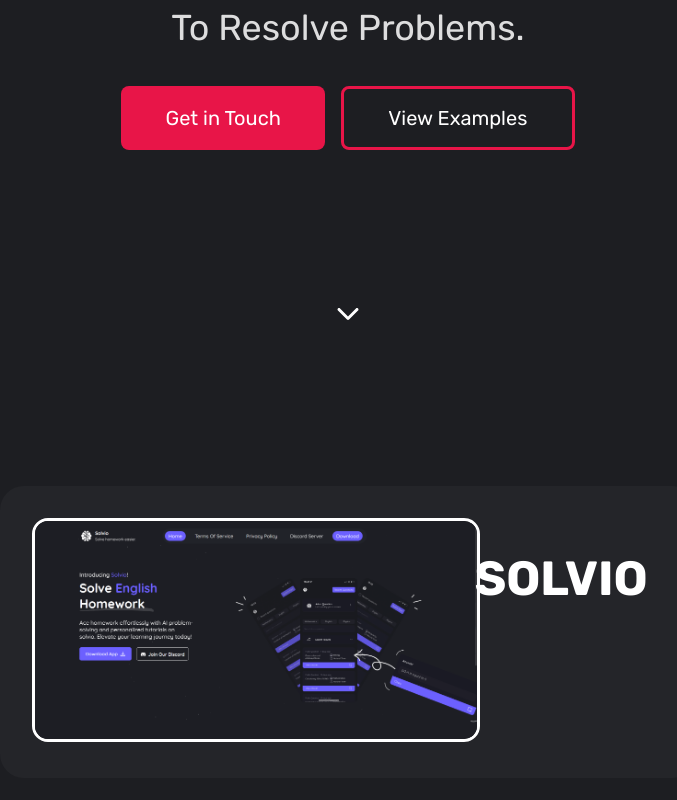
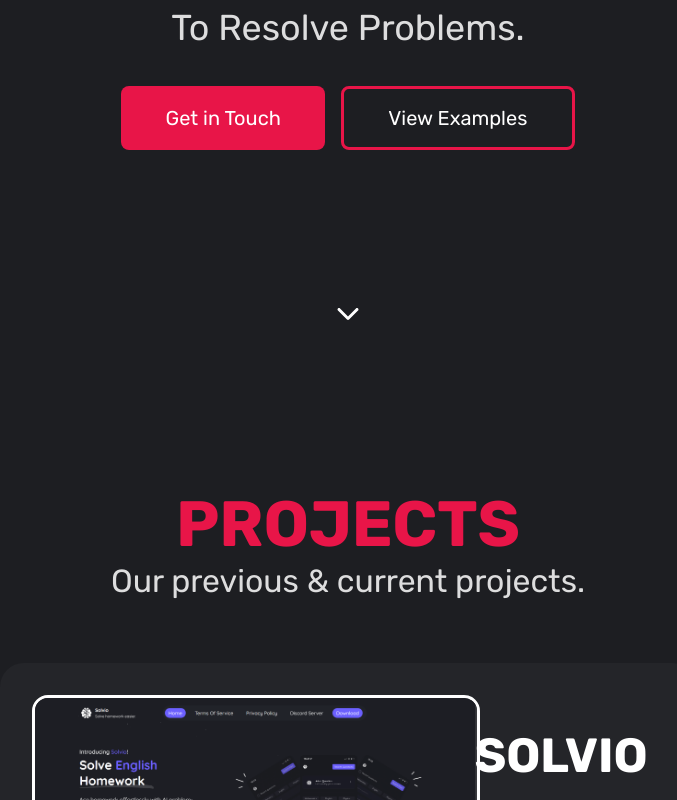
Before and after one commit to loganbriggs08/Resolvo-Website, a Next.js app: page / in a window 1280 px wide. Shown: the part 360-1160 px from the top of the page, without its empty margins (292-969 px from the left). Built offline with nearby package versions, Linux system fonts and the light colour scheme.

Commit message:
Start to work on projects section

```diff
--- a/src/app/page.module.css
+++ b/src/app/page.module.css
@@ -2,6 +2,24 @@
 
 .top_section {
   margin-top: 10%;
+}
+
+.header_text {
+  display: flex;
+  margin-top: 0px;
+  margin-bottom: 0px;
+  font-size: 4rem;
+  color: #E81548;
+  justify-content: center;
+}
+
+.description_text {
+  display: flex;
+  opacity: 0.85;
+  font-size: 2rem;
+  margin-top: 0px;
+  margin-bottom: 0px;
+  justify-content: center;
 }
 
 .top_section_text {
@@ -184,6 +202,10 @@
   z-index: 1;
 }
 
+.header_seperator {
+  margin-bottom: 5%;
+}
+
 @media (max-width: 1700px) {
   .image_background {
     display: none;
--- a/src/app/page.tsx
+++ b/src/app/page.tsx
@@ -42,6 +42,11 @@
       </div>
 
       <div className={styles.examples_section}>
+        <h1 className={styles.header_text}>PROJECTS</h1>
+        <p className={styles.description_text}>Our previous & current projects.</p>
+
+        <div className={styles.header_seperator}></div>
+
         <div className={styles.solvio}>
           <div className={styles.example_top_section}>
             <div className={styles.image_container}>
```
